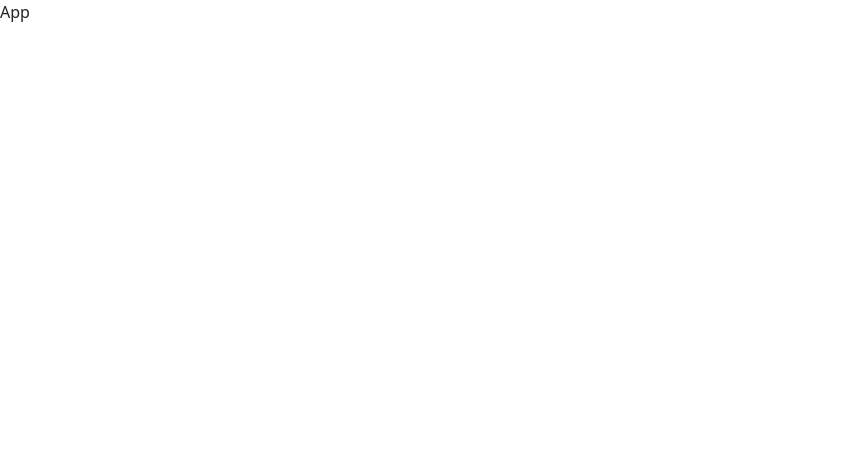
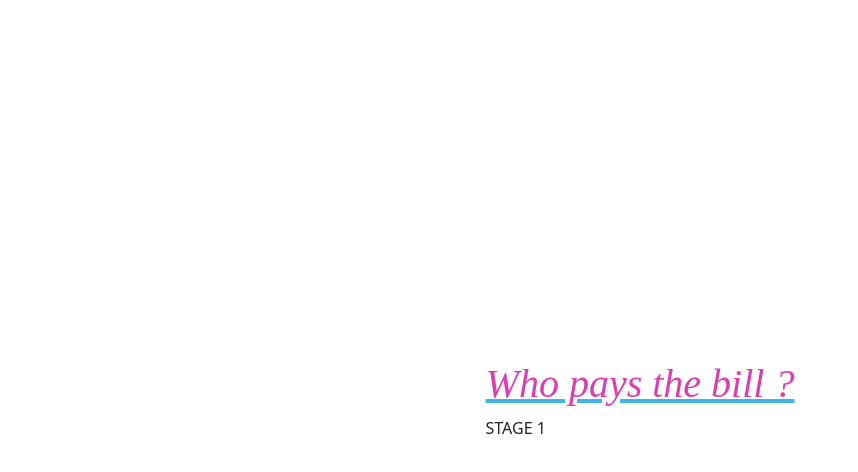
Before and after one commit to ferlobo1985/UDMY-REACT-FS24-Who-pays-the-bill, a React (Vite) app: page / in a window 1280 px wide. Shown: the top 472 px of the page, without its empty margins (0-858 px from the left). Built offline with nearby package versions, Linux system fonts and the light colour scheme.

Commit message:
03-Showing stages
03-Showing stages

```diff
--- a/src/App.jsx
+++ b/src/App.jsx
@@ -1,12 +1,28 @@
+import { useContext } from 'react';
+import { MyContext } from './context'
 import 'bootstrap/dist/css/bootstrap.min.css';
 import './style/app.css';
 
+import Stage1 from './components/stage_one';
+import Stage2 from './components/stage_two';
+
+
 const App = () => {
+  const context = useContext(MyContext);
+
+  console.log(context)
 
   return(
-    <>
-      App
-    </>
+    <div className='wrapper'>
+      <div className='center-wrapper'>
+        <h1>Who pays the bill ?</h1>
+        { context.stage === 1 ?
+          <Stage1/>
+        :
+          <Stage2/>
+        }
+      </div>
+    </div>
   )
 
 }
```
